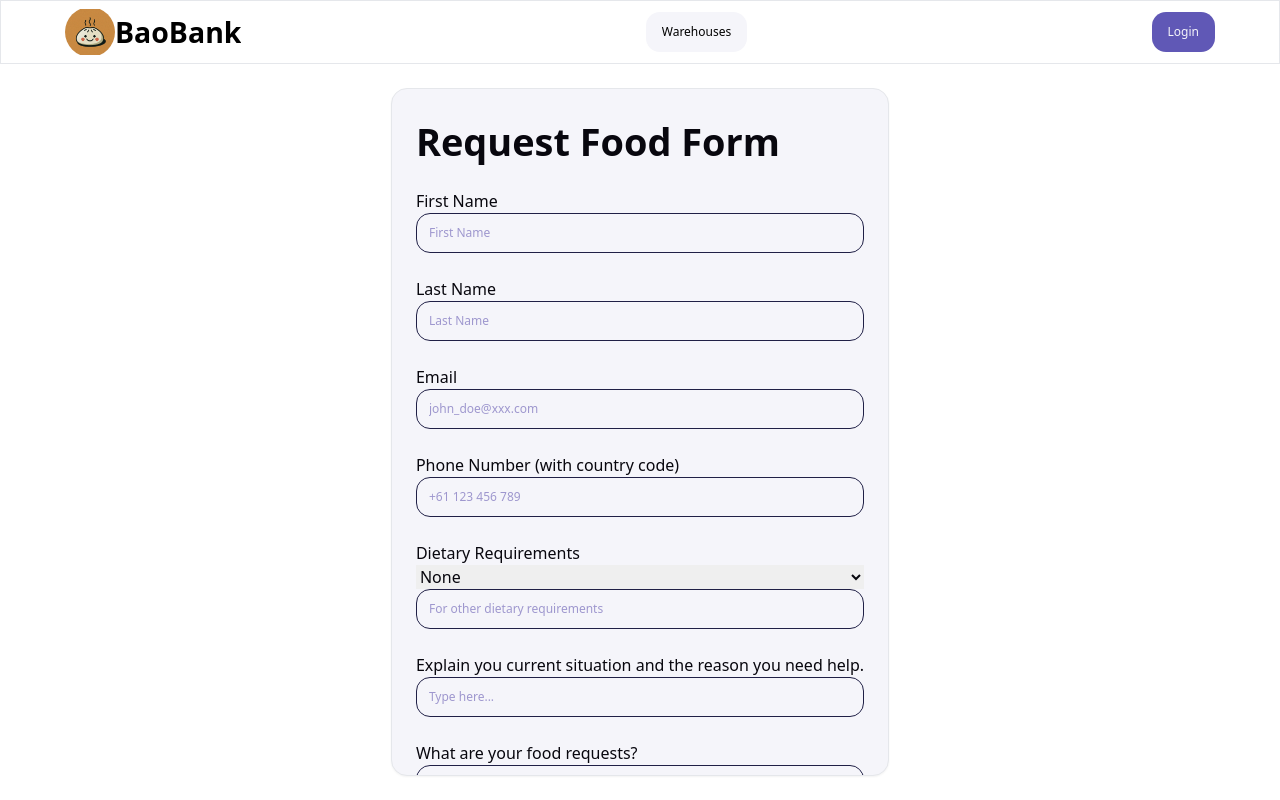
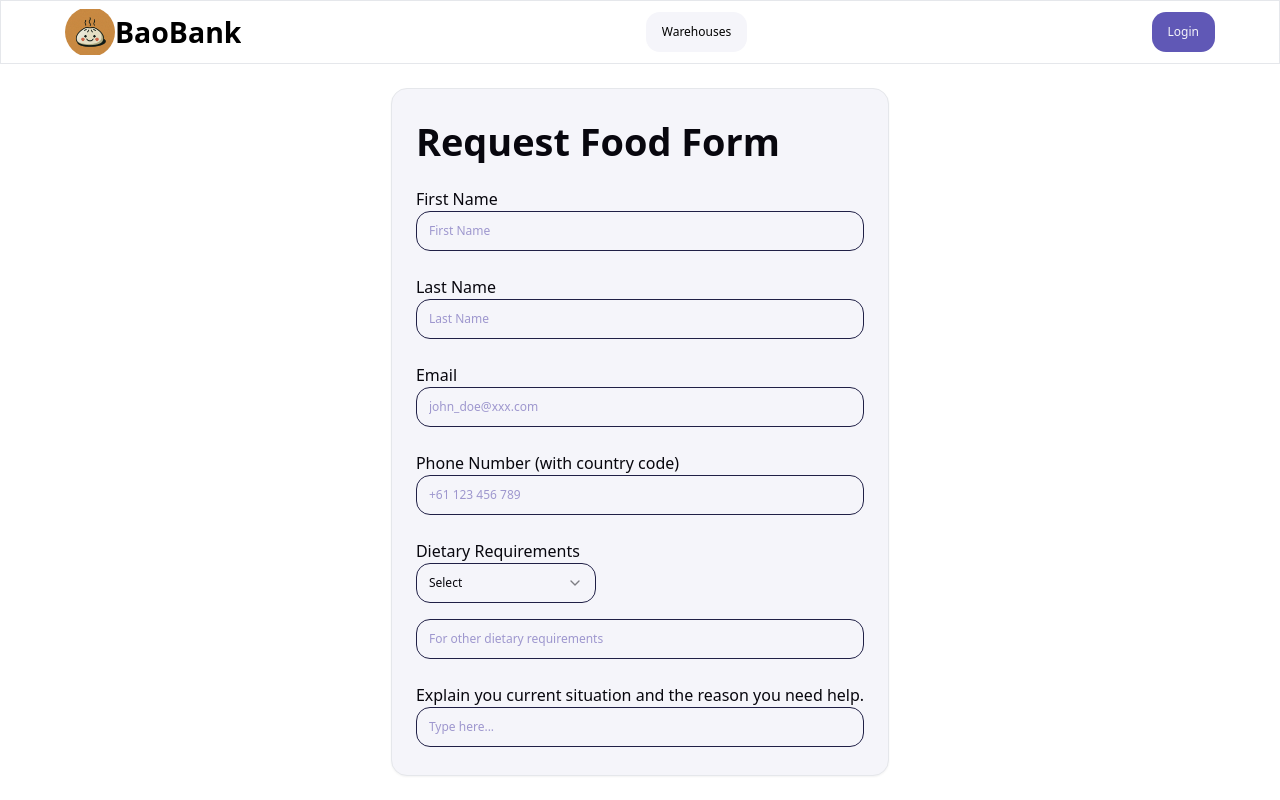
Before and after one commit to bao-warriors/bao-bank, a Next.js app: page /warehouses/1/request in a window 1280 px wide. Built offline with nearby package versions, Linux system fonts and the light colour scheme; no server answers.

Commit message:
Change the select function for dietary requirements in the request food form

```diff
--- a/src/app/(admin)/warehouses/[id]/request/page.tsx
+++ b/src/app/(admin)/warehouses/[id]/request/page.tsx
@@ -1,5 +1,15 @@
 import { Card, CardContent, CardHeader } from "@/components/ui/card";
 import { Input } from "@/components/ui/input";
+
+import {
+  Select,
+  SelectContent,
+  SelectGroup,
+  SelectItem,
+  SelectLabel,
+  SelectTrigger,
+  SelectValue,
+} from "@/components/ui/select";
 
 export default function Page() {
   return (
@@ -58,32 +68,36 @@ export default function Page() {
             {/* Dietary Requirements */}
             <section className={"text-md flex w-full flex-col font-medium"}>
               Dietary Requirements
-              {/* <Input
-                type="text"
-                name="dietary_requirements"
-                id="dietary_requirements"
-              /> */}
-              <select>
-                <option value="None">None</option>
-                <option value="Gluten free">Gluten free</option>
-                <option value="Dairy free and lactose free">
-                  Dairy free and lactose free
-                </option>
-                <option value="Vegetarian"> Vegetarian </option>
-                <option value="Tree nut and peanut allergies">
-                  Tree nut and peanut allergies
-                </option>
-                <option value="Fish and shellfish allergies">
-                  Fish and shellfish allergies
-                </option>
-                <option value="Others">Others (please specify below)</option>
-              </select>
+              <Select>
+                <SelectTrigger className="w-[180px]">
+                  <SelectValue placeholder="Select" />
+                </SelectTrigger>
+                <SelectContent>
+                  <SelectGroup>
+                    <SelectLabel>Dietary Requirements</SelectLabel>
+                    <SelectItem value="None">None</SelectItem>
+                    <SelectItem value="Gluten free">Gluten free</SelectItem>
+                    <SelectItem value="Diary free">Diary free</SelectItem>
+                    <SelectItem value="Vegan">Vegan</SelectItem>
+                    <SelectItem value="Tree Nut and peanut allergies">
+                      Tree Nut and peanut allergies
+                    </SelectItem>
+                    <SelectItem value="Fish and shellfish allergies">
+                      Fish and shellfish allergies
+                    </SelectItem>
+                    <SelectItem value="Other">
+                      Others (Please Specify)
+                    </SelectItem>
+                  </SelectGroup>
+                </SelectContent>
+              </Select>
               <Input
                 type="text"
                 name="color"
                 id="color"
                 style={{ display: "bg-grey" }}
                 placeholder="For other dietary requirements"
+                className="mt-4"
               />
             </section>
             {/* Why do you need the food? */}
```
Also changed, not shown: src/app/(admin)/home/page.tsx (+0 -8 lines).
